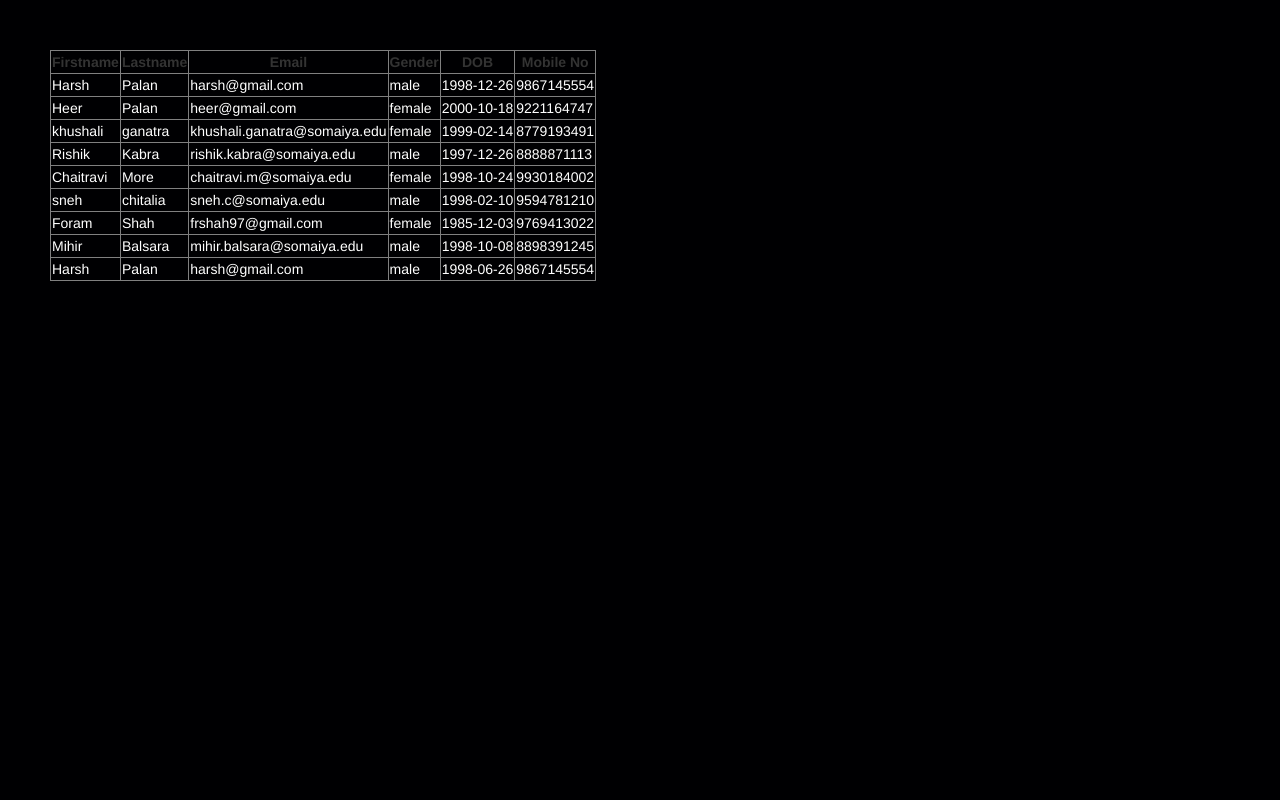
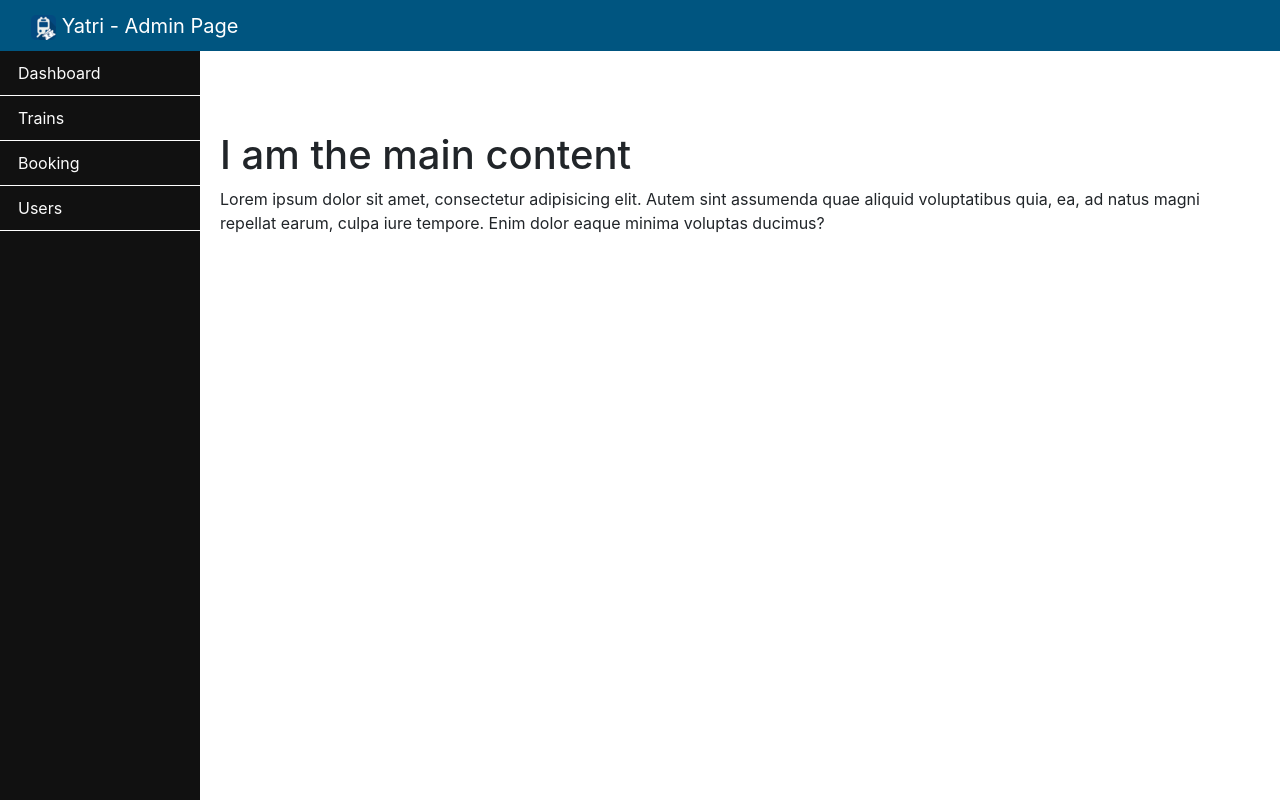
Before and after one commit to harshpalan/Yatri, a PHP site: page /adminlogin.php in a window 1280 px wide; the page is wider, and only the part inside the window is pictured. Run offline with PHP 8.4, Linux system fonts and the light colour scheme; data comes from the database, SQL or seed files in the repository; both versions use the stored data as it was after the commit.

```diff
--- a/adminlogin.php
+++ b/adminlogin.php
@@ -1,60 +1,44 @@
 <?php
   session_start();
 ?>
-
-
 <!DOCTYPE html>
 <html>
 <head>
   <title>Yatri- Admin</title>
+   <link rel="shortcut icon" href="images/favicon.png">
+    <meta charset="utf-8">
+    <meta name="viewport" content="width=device-width, initial-scale=1.0">
+    <meta name="description" content="">
+    <meta name="author" content="">
     <link rel="shortcut icon" href="images/logo2.jpg">
-	<link href="css/bootstrap.min.css" rel="stylesheet" >
-	<link href="css/bootstrap.css" rel="stylesheet" >
+    <link rel="stylesheet" href="https://stackpath.bootstrapcdn.com/bootstrap/4.1.3/css/bootstrap.min.css" integrity="sha384-MCw98/SFnGE8fJT3GXwEOngsV7Zt27NXFoaoApmYm81iuXoPkFOJwJ8ERdknLPMO" crossorigin="anonymous">
+    <script src="https://code.jquery.com/jquery-3.3.1.slim.min.js" integrity="sha384-q8i/X+965DzO0rT7abK41JStQIAqVgRVzpbzo5smXKp4YfRvH+8abtTE1Pi6jizo" crossorigin="anonymous"></script>
+  <script src="https://cdnjs.cloudflare.com/ajax/libs/popper.js/1.14.3/umd/popper.min.js" integrity="sha384-ZMP7rVo3mIykV+2+9J3UJ46jBk0WLaUAdn689aCwoqbBJiSnjAK/l8WvCWPIPm49" crossorigin="anonymous"></script>
+  <script src="https://stackpath.bootstrapcdn.com/bootstrap/4.1.3/js/bootstrap.min.js" integrity="sha384-ChfqqxuZUCnJSK3+MXmPNIyE6ZbWh2IMqE241rYiqJxyMiZ6OW/JmZQ5stwEULTy" crossorigin="anonymous"></script>
     <link href="css/admincss.css" rel="stylesheet" >
 </head>
 <body>
-	<!-- <div class="navbar">
-			<div class="navbar-inner">
-				<div class="container" >
-				<a class="brand" href="#" style="color:#000;">Train Details</a>
-				<a class="brand" href="#" style="color:#000;">User Details</a>
+  <nav class="navbar navbar-inverse navbar-global navbar-fixed-top">
+  <div class="container-fluid">
+    <div class="navbar-header">
+       <a class="navbar-brand" href="#"><img src="images/logo3.png"> Yatri - Admin Page</a>
     </div>
   </div>
-		</div> -->
-		<?php
-			require('firstimport.php');
-
-			$tbl_name="users"; // Table name
-
-			mysqli_select_db($conn,"$db_name")or die("cannot select DB");
-			$sql="SELECT * FROM $tbl_name ";
-			$result=mysqli_query($conn,$sql) or trigger_error(mysql_error.$sql);
-			$count = mysqli_num_rows($result);
-			// $row=mysqli_fetch_array($result);
-			echo "<table border='1'>
-			<tr>
-			<th>Firstname</th>
-			<th>Lastname</th>
-			<th>Email</th>
-			<th>Gender</th>
-			<th>DOB</th>
-			<th>Mobile No</th>
-			</tr>";
-
-			while($row = mysqli_fetch_array($result))
-			{
-			echo "<tr>";
-			echo "<td>" . $row['f_name'] . "</td>";
-			echo "<td>" . $row['l_name'] . "</td>";
-			echo "<td>" . $row['email'] . "</td>";
-			echo "<td>" . $row['gender'] . "</td>";
-			echo "<td>" . $row['dob'] . "</td>";
-			echo "<td>" . $row['mobile'] . "</td>";
-			echo "</tr>";
-			}
-			echo "</table>";
-
-		?>
-
+</nav>
+<nav class="navbar-primary">
+  <ul class="navbar-primary-menu">
+    <li>
+      <a href="#"></span><span class="nav-label">Dashboard</span></a>
+      <a href="#"></span><span class="nav-label">Trains</span></a>
+      <a href="#"></span><span class="nav-label">Booking</span></a>
+      <a href="#"></span><span class="nav-label">Users</span></a>
+    </li>
+  </ul>
+</nav>
+<div class="main-content">
+  <h1> I am the main content </h1>
+  <p>Lorem ipsum dolor sit amet, consectetur adipisicing elit. Autem sint assumenda quae aliquid voluptatibus quia, ea, ad natus magni repellat earum, culpa iure tempore. Enim dolor eaque minima voluptas ducimus?</p>
+</div>
+</nav>
 </body>
 </html>
--- a/changepass.php
+++ b/changepass.php
@@ -11,7 +11,7 @@ $tbl_name="users"; // Table name
 
 mysqli_select_db($conn,	"$db_name")or die("cannot select DB");
 
-$sql="UPDATE users SET password='$pass' WHERE f_name='$name'";
+$sql="UPDATE users SET password='$pass' WHERE u_name='$name'";
 
 
 
--- a/contact.php
+++ b/contact.php
@@ -12,15 +12,12 @@
 <html>
 <head>
 	<title> Contact </title>
-	<link rel="shortcut icon" href="images/favicon.png"></link>
 	<meta charset="utf-8">
 	<meta name="viewport" content="width=device-width, initial-scale=1.0">
     <meta name="description" content="">
     <meta name="author" content="">
 	<link href="css/bootstrap.min.css" rel="stylesheet">
-	</link>
 	<link href="css/Default.css" rel="stylesheet">
-	</link>
 	<script type="text/javascript" src="js/jquery.js"></script>
 	<script>
 		$(document).ready(function()
--- a/css/admincss.css
+++ b/css/admincss.css
@@ -1,9 +1,80 @@
-body{
-	width: 100%;
-	background-color: rgb(0,0,2);
-	padding: 50px 50px;
+.navbar{
+  padding: 0.35rem 1rem;
+}
+.navbar-global {
+  /*background-color: #005580;*/
+  background-color: #005580;
 }
 
-td{
-	color:white;
+.navbar-global .navbar-brand {
+  color: white;
 }
+
+.navbar-global .navbar-user > li > a
+{
+  color: white;
+}
+
+.navbar-primary {
+  background-color: #111111;
+  bottom: 0px;
+  left: 0px;
+  position: absolute;
+  top: 51px;
+  width: 200px;
+  z-index: 8;
+  overflow: hidden;
+  -webkit-transition: all 0.1s ease-in-out;
+  -moz-transition: all 0.1s ease-in-out;
+  transition: all 0.1s ease-in-out;
+}
+
+.navbar-primary.collapsed {
+  width: 60px;
+}
+
+.navbar-primary.collapsed .glyphicon {
+  font-size: 22px;
+}
+
+.navbar-primary.collapsed .nav-label {
+  display: none;
+}
+
+.navbar-primary-menu,
+.navbar-primary-menu li {
+  margin:0; padding:0;
+  list-style: none;
+}
+
+.navbar-primary-menu li a {
+  display: block;
+  padding: 10px 18px;
+  text-align: left;
+  border-bottom:solid 1px #fff;
+  color: #fcfcfc;
+}
+
+.navbar-primary-menu li a:hover {
+  background-color: #000;
+  text-decoration: none;
+  color: white;
+}
+
+.navbar-primary-menu li a .glyphicon {
+  margin-right: 6px;
+}
+
+.navbar-primary-menu li a:hover .glyphicon {
+  color: orchid;
+}
+
+.main-content {
+  margin-top: 60px;
+  margin-left: 200px;
+  padding: 20px;
+}
+
+.collapsed + .main-content {
+  margin-left: 60px;
+}
--- a/index.php
+++ b/index.php
@@ -6,8 +6,6 @@ session_start();
   <head>
     <title>Yatri
     </title>
-    <link rel="shortcut icon" href="images/favicon.png">
-    </link>
   <meta charset="utf-8">
   <meta name="viewport" content="width=device-width, initial-scale=1.0">
   <meta name="description" content="">
@@ -17,8 +15,7 @@ session_start();
   <link href="css/bootstrap.css" rel="stylesheet" >
   <link href="https://fonts.googleapis.com/css?family=Charmonman|Kalam|Montserrat:300i,400,500i|Rajdhani" rel="stylesheet">
   <link href="css/Default.css" rel="stylesheet" >
-  <script type="text/javascript" src="js/jquery.js">
-  </script>
+  <script type="text/javascript" src="js/jquery.js"></script>
   <script>
     $(document).ready(function()
                       {
--- a/login.php
+++ b/login.php
@@ -12,7 +12,7 @@ mysqli_select_db($conn,"$db_name")or die("cannot select DB");
 
 
 $sql="SELECT * FROM $tbl_name WHERE u_name='$uname' and password='$pass'";
-echo "$sql";
+//echo "$sql";
 
 
 $result=mysqli_query($conn,$sql) or trigger_error(mysql_error.$sql);
--- a/signup.php
+++ b/signup.php
@@ -2,7 +2,7 @@
 	$val=$_GET['value'];
 	if($val==1){
 	?>
-	<h3>USer already exists</h3
+	<h3>USer already exists</h3>
 	<?php
 	}
 
```
Also changed, not shown: ViewFullStatus.php (+16 -5 lines), about.php (deleted, +0 -148 lines), checkdata.php (added, +40 -0 lines), display.php (+3 -22 lines), js/man.js (+2 -7 lines), js/valid.js (added, +61 -0 lines), login1.php (+5 -6 lines), profile.php (+12 -13 lines), register.php (+5 -5 lines), images/logo-resize.png (added), images/logo3.png (added), railres.sql. Lines whose indentation alone changed are shown as unchanged.
